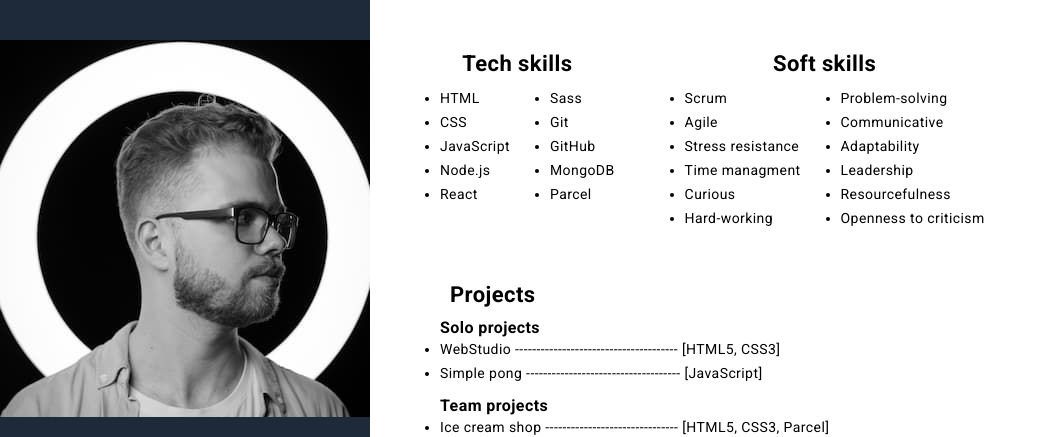
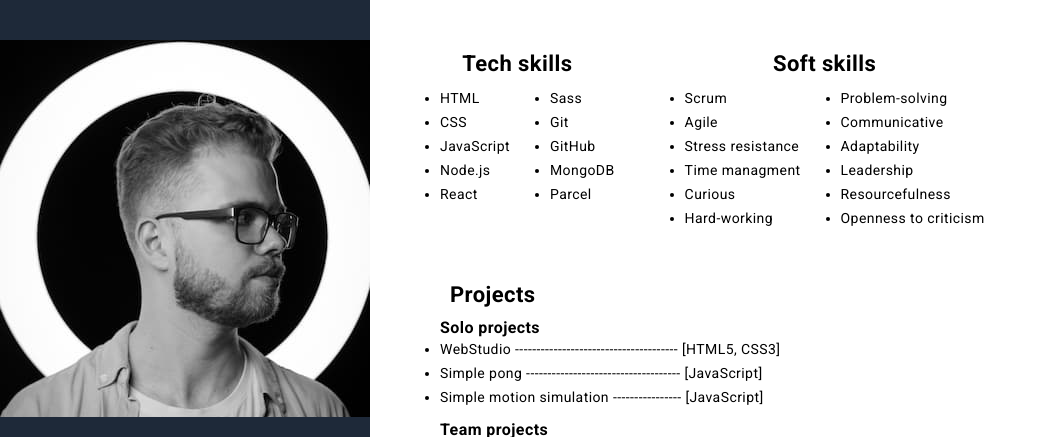
Before and after one commit to MichaelKononenko/resume-2.0, a plain HTML site: page index.html in a window 1280 px wide. Shown: the top 437 px of the page, without its empty margins (0-1047 px from the left). Drawn offline with Linux system fonts and the light colour scheme.

Commit message:
add new solo project

```diff
--- a/index.html
+++ b/index.html
@@ -162,6 +162,14 @@
                         ></a
                       >
                     </li>
+                    <li class="solo-projects__item">
+                      <a
+                        href="https://michaelkononenko.github.io/some-simulation/"
+                        class="solo-projects__link"
+                        target="_blank"
+                        >Simple motion simulation ----------------<span> [JavaScript]</span></a
+                      >
+                    </li>
                   </ul>
                 </li>
                 <li class="team-projects">
```
